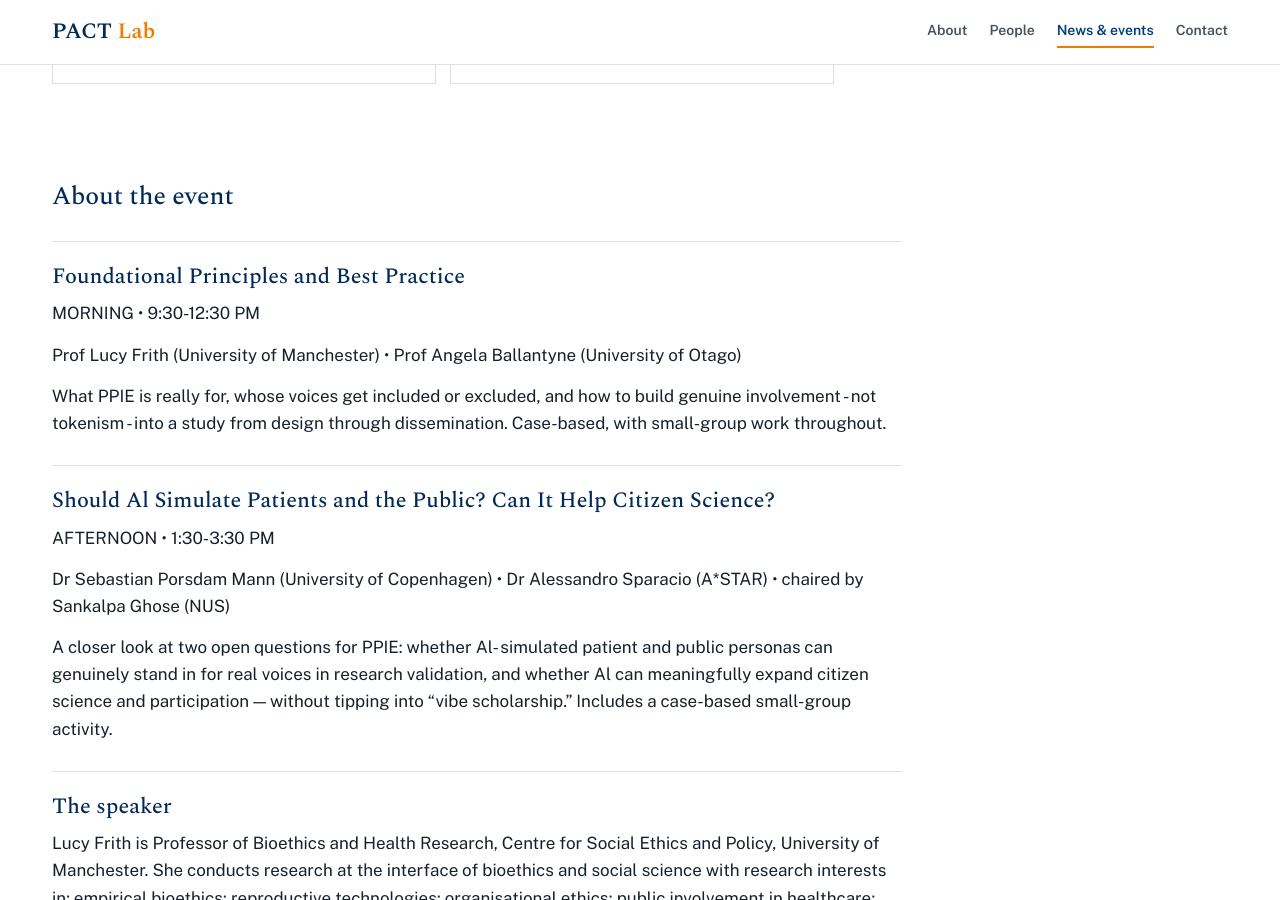
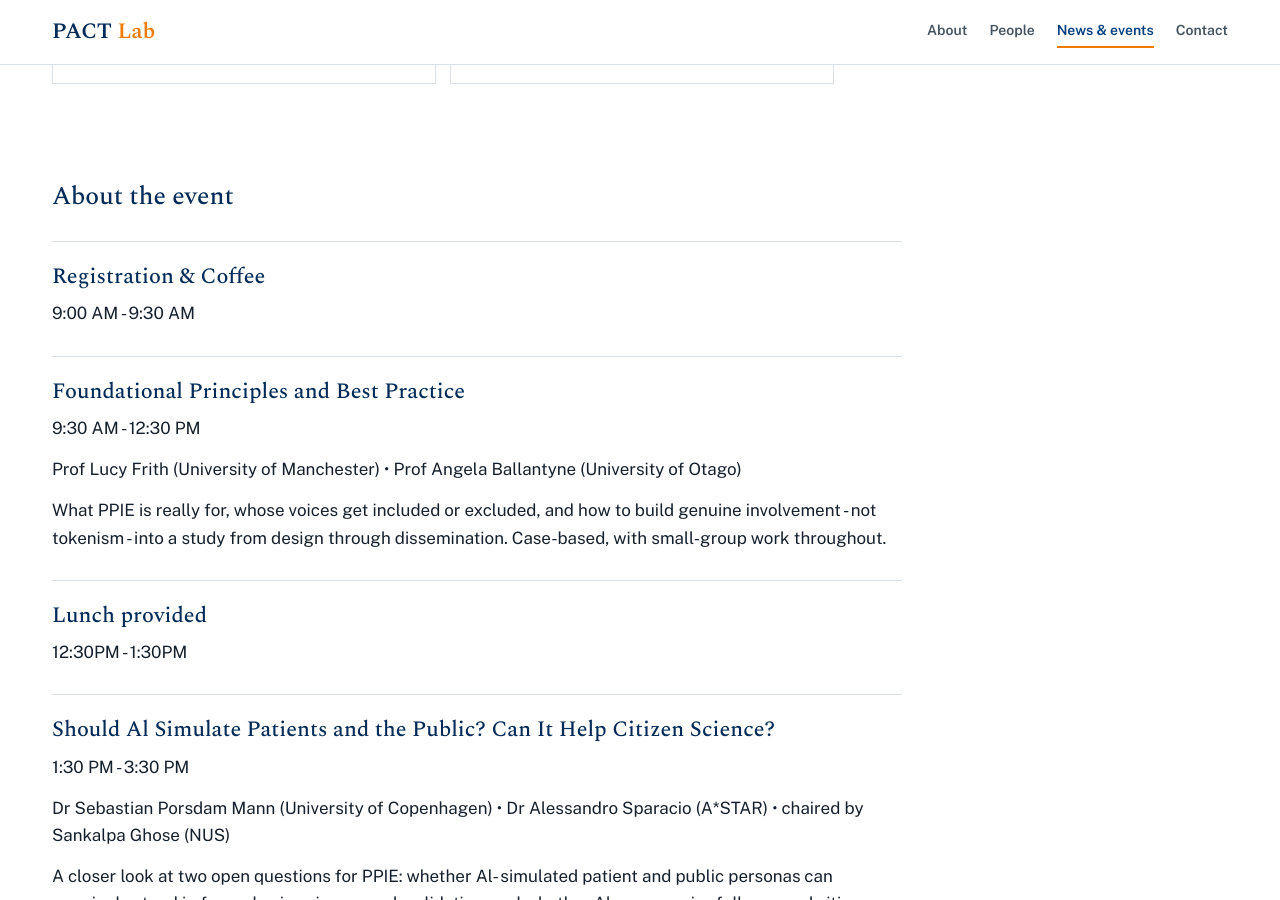
Before and after one commit to earp-lab/pact-lab, a Jekyll site: the page built from _events/20261013-ppie-ai-capacity-building-day.md, in a window 1280 px wide and 900 px high, scrolled down 707 px. Built offline with Jekyll 4.4.1, drawn with Linux system fonts in a browser that asks for light colours.

Commit message:
Update 20261013-ppie-ai-capacity-building-day.md

```diff
--- a/_events/20261013-ppie-ai-capacity-building-day.md
+++ b/_events/20261013-ppie-ai-capacity-building-day.md
@@ -34,17 +34,25 @@ speakers:
 
 # About the event
 
+## Registration & Coffee ##
+
+9:00 AM - 9:30 AM
+
 ## Foundational Principles and Best Practice ##
 
-MORNING • 9:30-12:30 PM
+9:30 AM - 12:30 PM
 
 Prof Lucy Frith (University of Manchester) • Prof Angela Ballantyne (University of Otago)
 
 What PPIE is really for, whose voices get included or excluded, and how to build genuine involvement - not tokenism - into a study from design through dissemination. Case-based, with small-group work throughout.
 
+## Lunch provided ##
+
+12:30PM - 1:30PM
+
 ## Should Al Simulate Patients and the Public? Can It Help Citizen Science? ##
 
-AFTERNOON • 1:30-3:30 PM
+1:30 PM - 3:30 PM
 
 Dr Sebastian Porsdam Mann (University of Copenhagen) • Dr Alessandro Sparacio (A*STAR) • chaired by Sankalpa Ghose (NUS)
 
```
